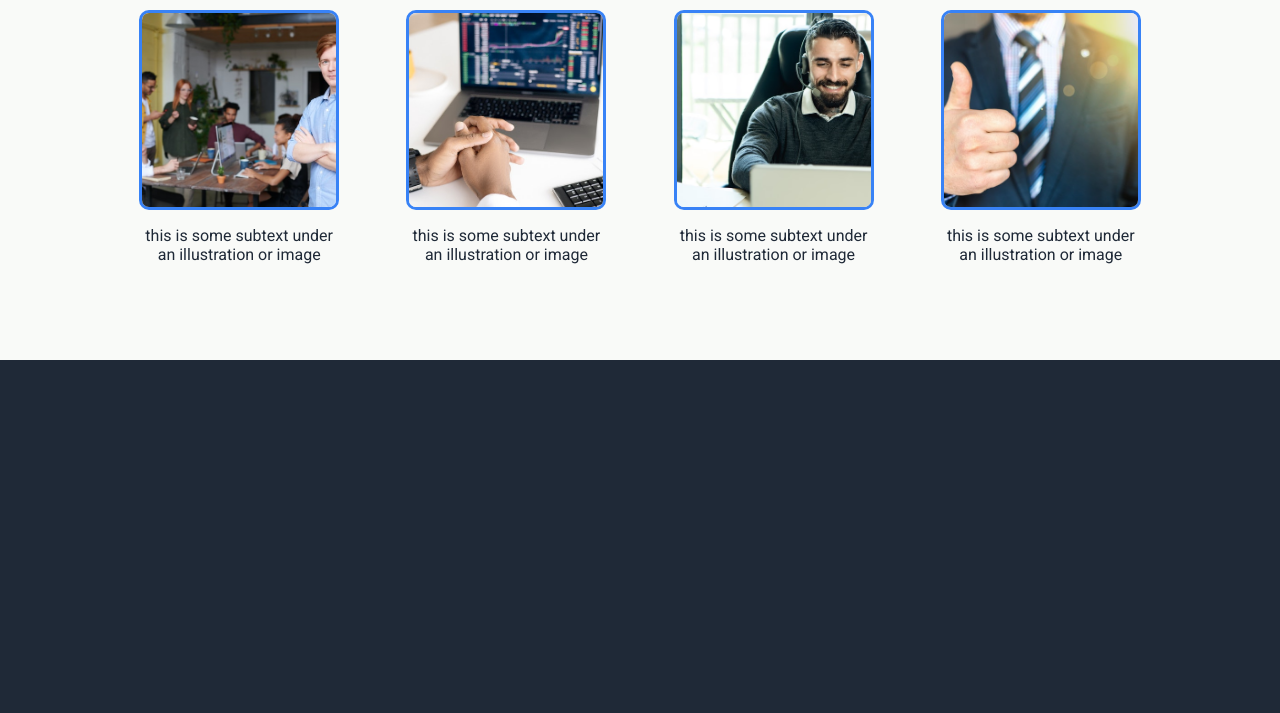
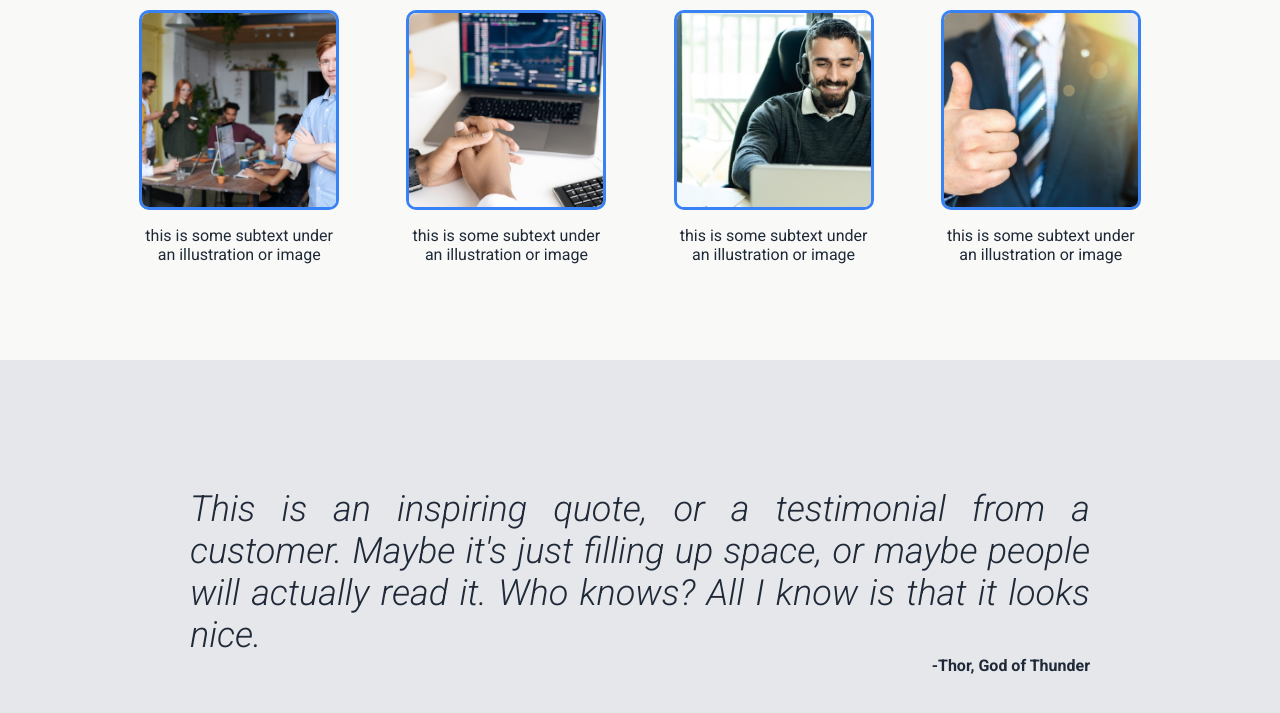
Before and after one commit to pietyr/odin-landing-page, a plain HTML site: page index.html in a window 1280 px wide. Shown: the part 616-1329 px from the top of the page. Before the commit the page ends 976 px from the top, so only its background shows below. Drawn offline with Linux system fonts and the light colour scheme.

Commit message:
Add and style quote section

```diff
--- a/index.html
+++ b/index.html
@@ -78,6 +78,19 @@
 					</figure>
 				</div>
 			</section>
+			<section class="quote">
+				<figure>
+					<blockquote>
+						<p>
+							This is an inspiring quote, or a testimonial from a
+							customer. Maybe it's just filling up space, or maybe
+							people will actually read it. Who knows? All I know
+							is that it looks nice.
+						</p>
+					</blockquote>
+					<figcaption>-Thor, God of Thunder</figcaption>
+				</figure>
+			</section>
 		</main>
 	</body>
 </html>
--- a/style.css
+++ b/style.css
@@ -117,13 +117,13 @@ h3 {
 	padding: 32px 0;
 }
 
-figure {
+.gallery figure {
 	width: 200px;
 	margin: 0;
 	padding: 0;
 }
 
-figure img {
+.gallery figure img {
 	display: block;
 	border: 3px solid var(--blue);
 	border-radius: 10px;
@@ -132,6 +132,35 @@ figure img {
 	object-fit: cover;
 }
 
-figcaption {
+.gallery figcaption {
 	margin-top: 16px;
 }
+
+.quote {
+	padding: 128px 32px;
+	background-color: var(--gray);
+}
+
+.quote figure {
+	max-width: var(--content-width);
+	max-width: 900px;
+	margin: 0 auto;
+}
+
+.quote blockquote {
+	margin: 0;
+	padding: 0;
+	font-size: 36px;
+	font-style: italic;
+	font-weight: 300;
+	text-align: justify;
+}
+
+blockquote p {
+	margin: 0;
+}
+
+.quote figcaption {
+	font-weight: 700;
+	text-align: right;
+}
```
